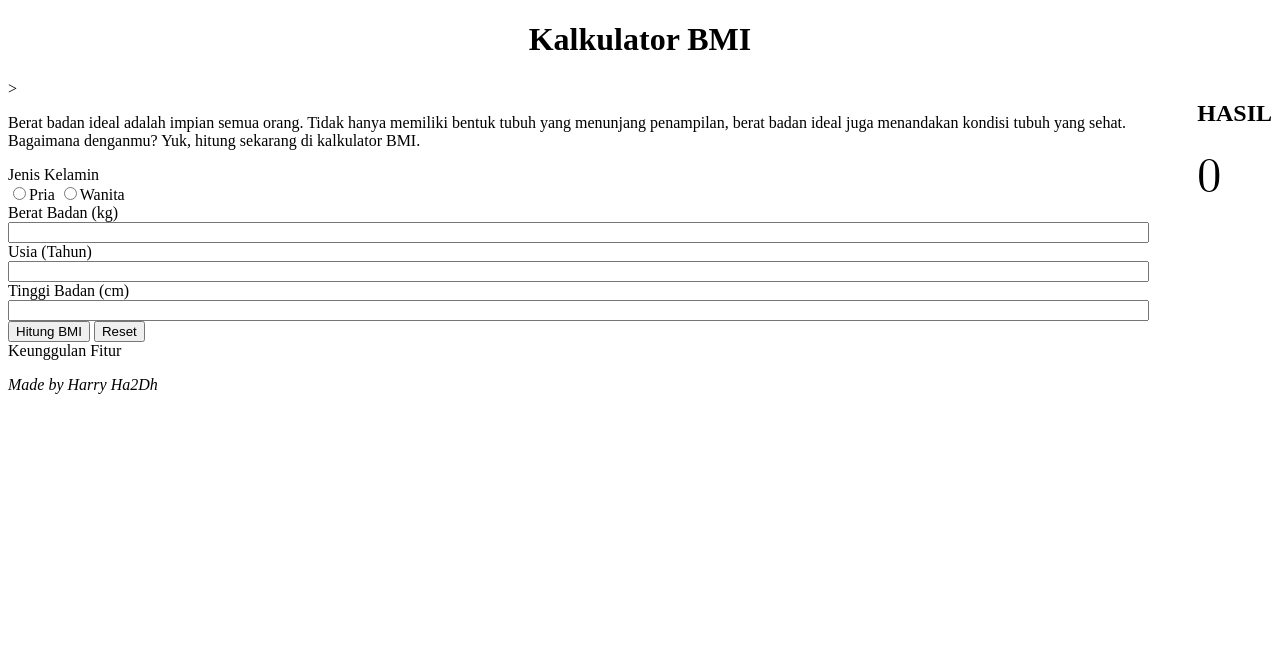
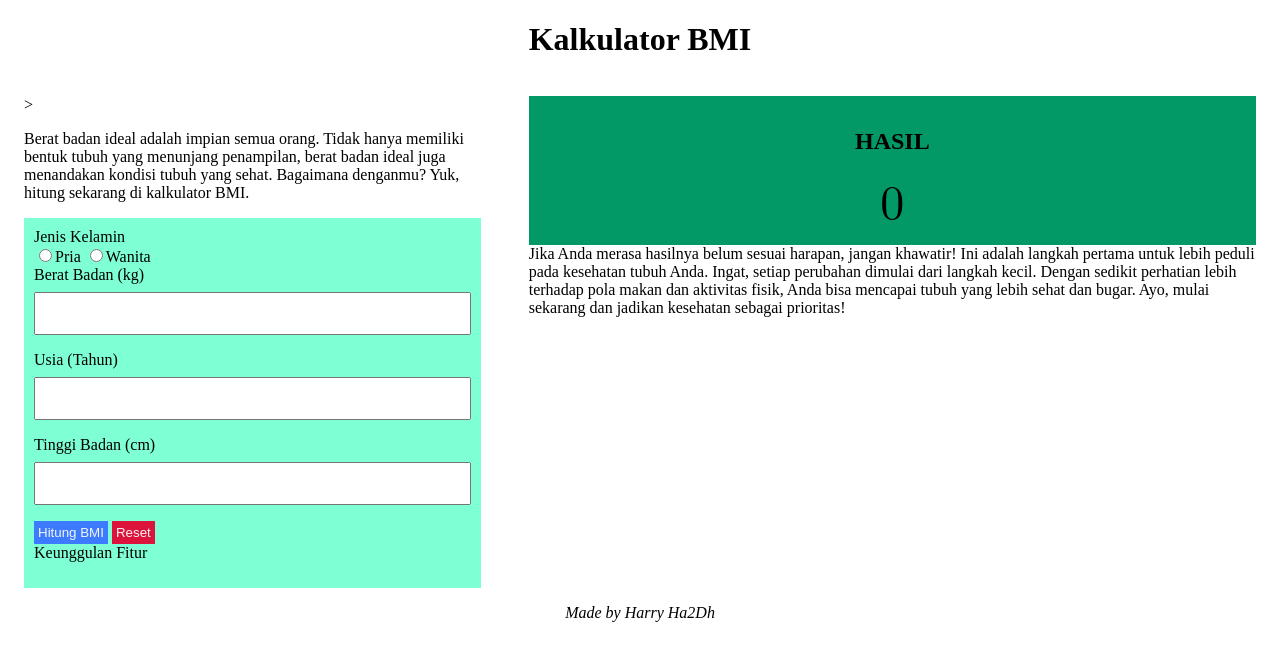
Before and after one commit to revou-fundamental-course/20-jan-25-Ha2Dh, a plain HTML site: page index.html in a window 1280 px wide. Drawn offline with Linux system fonts and the light colour scheme.

Commit message:
4rd comm. just refference

```diff
--- a/css/style.css
+++ b/css/style.css
@@ -1,19 +1,58 @@
 /* Ini CSS */
 
+/* Body Main */
 main {
     display: flex;
     gap: 48px;
+    padding: 16px
 }
 .main-header {
     text-align: center;
 }
 
+input[type=number] {
+    width: 100%;
+    padding: 12px 20px;
+    margin: 8px 0;
+    box-sizing: border-box;
+  }
+
+form {
+    background-color: #7fffd4;
+    padding: 10px;
+}
 .form-group {
     display: flex;
     flex-direction: column;
+    padding-bottom: 8px;
 }
+.result-cont-r {
+    padding: 12px;
+    text-align: center;
+    background-color: #029967;
+}
+
+/* Button */
+button {
+    border: none;
+    padding: 4px;
+    color: whitesmoke;
+}
+
+.button-hitung {
+    background-color: rgb(60, 122, 255);
+}
+.button-reset {
+    background-color: crimson;
+}
+
 
 #result-BMI {
     font-size: xxx-large;
     font-family: math;
 }
+
+/* Foot */
+footer {
+    text-align: center;
+}
--- a/index.html
+++ b/index.html
@@ -56,8 +56,8 @@
             </div>
 
             <div>
-                <button>Hitung BMI</button>
-                <button>Reset</button>
+                <button class="button-hitung">Hitung BMI</button>
+                <button class="button-reset">Reset</button>
             </div>
 
             <!-- Feature Information-->
@@ -73,19 +73,26 @@
 
         <!-- Right Content -->
         <section>
-
+            <section class="result-cont-r">
                 <header>
                     <h2><b> HASIL </b></h2>
                 </header>
 
-            <section>
+                <div>
                     <span id="result-BMI">
 
                                0
                     </span>
+                </div>
             </section>
 
-            <article></article>
+            <article>
+                Jika Anda merasa hasilnya belum sesuai harapan, jangan khawatir!
+                Ini adalah langkah pertama untuk lebih peduli pada kesehatan tubuh Anda.
+                Ingat, setiap perubahan dimulai dari langkah kecil.
+                Dengan sedikit perhatian lebih terhadap pola makan dan aktivitas fisik, Anda bisa mencapai tubuh yang lebih sehat dan bugar.
+                Ayo, mulai sekarang dan jadikan kesehatan sebagai prioritas!
+            </article>
 
         </section>
 
@@ -93,7 +100,7 @@
     </main>
 
     <!-- Foot -->
-    <footer>
+    <footer style="text-align: center;">
         <span><i>Made by Harry Ha2Dh</i></span>
     </footer>
 </body>
```
Lines whose indentation alone changed are shown as unchanged.
